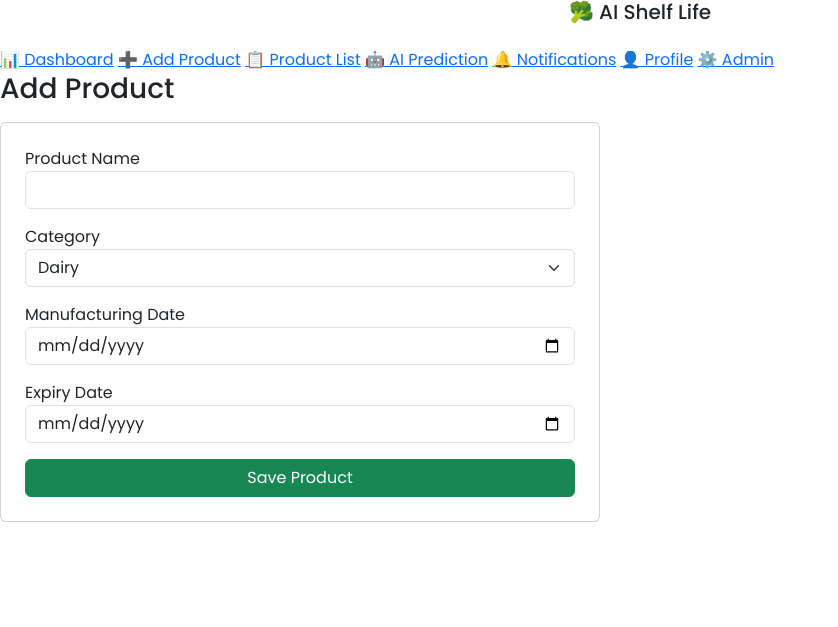
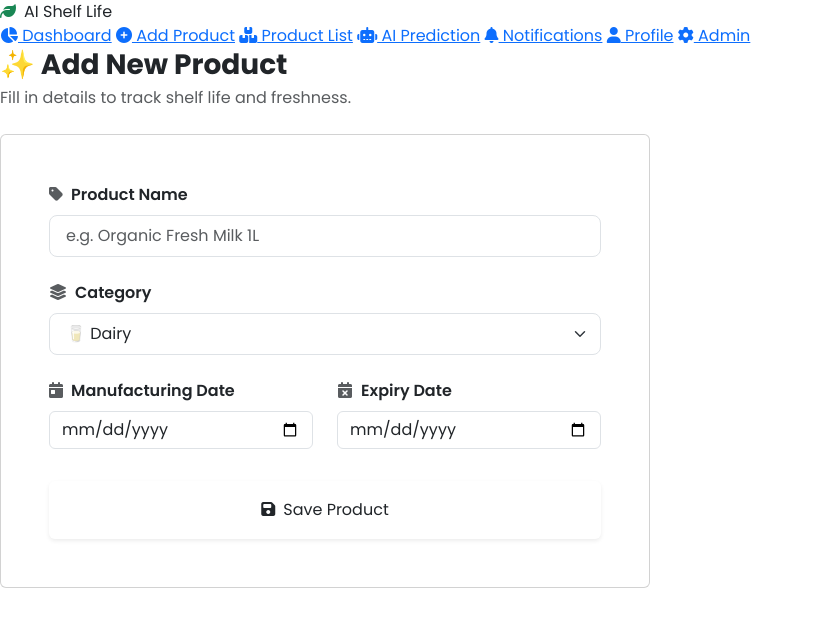
Before and after one commit to vaibhaviyadav2408-collab/-shelf-life-predictor, a Flask app: page /add-product in a window 1280 px wide. Shown: the top 627 px of the page, without its empty margins (0-838 px from the left). Run offline with Flask 3, Linux system fonts and the light colour scheme.

Commit message:
Revamp Add Product HTML layout and styles
Updated the Add Product page with improved layout, added icons, and enhanced styling.

```diff
--- a/templates/add_product.html
+++ b/templates/add_product.html
@@ -1,34 +1,78 @@
 <!DOCTYPE html>
 <html lang="en">
 <head>
-    <title>Add Product</title>
+    <meta charset="UTF-8">
+    <meta name="viewport" content="width=device-width, initial-scale=1.0">
+    <title>Add Product - AI Shelf Life</title>
+    <!-- Google Fonts & Font Awesome Icons -->
+    <link href="https://fonts.googleapis.com/css2?family=Plus+Jakarta+Sans:wght@400;500;600;700&display=swap" rel="stylesheet">
+    <link href="https://cdnjs.cloudflare.com/ajax/libs/font-awesome/6.4.0/css/all.min.css" rel="stylesheet">
+    <!-- Bootstrap 5 CSS -->
     <link href="https://cdn.jsdelivr.net/npm/bootstrap@5.3.0/dist/css/bootstrap.min.css" rel="stylesheet">
+    <!-- Custom CSS -->
     <link rel="stylesheet" href="{{ url_for('static', filename='style.css') }}">
 </head>
 <body>
+
+    <!-- Sidebar Navigation -->
     <div class="sidebar">
-        <h5 class="text-center mb-4">🥦 AI Shelf Life</h5>
-        <a href="{{ url_for('dashboard') }}">📊 Dashboard</a>
-        <a href="{{ url_for('add_product') }}" class="active">➕ Add Product</a>
-        <a href="{{ url_for('product_list') }}">📋 Product List</a>
-        <a href="{{ url_for('ai_prediction') }}">🤖 AI Prediction</a>
-        <a href="{{ url_for('notifications') }}">🔔 Notifications</a>
-        <a href="{{ url_for('profile') }}">👤 Profile</a>
-        <a href="{{ url_for('admin') }}">⚙️ Admin</a>
+        <div class="sidebar-brand">
+            <i class="fa-solid fa-leaf text-success me-2"></i>AI Shelf Life
+        </div>
+        <a href="{{ url_for('dashboard') }}"><i class="fa-solid fa-chart-pie"></i> Dashboard</a>
+        <a href="{{ url_for('add_product') }}" class="active"><i class="fa-solid fa-plus-circle"></i> Add Product</a>
+        <a href="{{ url_for('product_list') }}"><i class="fa-solid fa-boxes-stacked"></i> Product List</a>
+        <a href="{{ url_for('ai_prediction') }}"><i class="fa-solid fa-robot"></i> AI Prediction</a>
+        <a href="{{ url_for('notifications') }}"><i class="fa-solid fa-bell"></i> Notifications</a>
+        <a href="{{ url_for('profile') }}"><i class="fa-solid fa-user"></i> Profile</a>
+        <a href="{{ url_for('admin') }}"><i class="fa-solid fa-gear"></i> Admin</a>
     </div>
+
+    <!-- Main Content Area -->
     <div class="main-content">
-        <h3>Add Product</h3>
-        <div class="card card-custom p-4 mt-3" style="max-width: 600px;">
+        <div class="d-flex justify-content-between align-items-center mb-4">
+            <div>
+                <h3 class="fw-bold mb-1">✨ Add New Product</h3>
+                <p class="text-muted mb-0">Fill in details to track shelf life and freshness.</p>
+            </div>
+        </div>
+
+        <div class="card card-custom p-4 p-md-5" style="max-width: 650px;">
             <form action="{{ url_for('add_product') }}" method="POST" enctype="multipart/form-data">
-                <div class="mb-3"><label>Product Name</label><input type="text" class="form-control" required></div>
-                <div class="mb-3"><label>Category</label>
-                    <select class="form-select"><option>Dairy</option><option>Bakery</option><option>Fruits</option><option>Vegetables</option></select>
+
+                <div class="mb-4">
+                    <label class="form-label fw-semibold"><i class="fa-solid fa-tag text-muted me-2"></i>Product Name</label>
+                    <input type="text" name="product_name" class="form-control form-control-lg fs-6" placeholder="e.g. Organic Fresh Milk 1L" required>
                 </div>
-                <div class="mb-3"><label>Manufacturing Date</label><input type="date" class="form-control" required></div>
-                <div class="mb-3"><label>Expiry Date</label><input type="date" class="form-control" required></div>
-                <button type="submit" class="btn btn-success w-100">Save Product</button>
+
+                <div class="mb-4">
+                    <label class="form-label fw-semibold"><i class="fa-solid fa-layer-group text-muted me-2"></i>Category</label>
+                    <select name="category" class="form-select form-select-lg fs-6">
+                        <option value="Dairy">🥛 Dairy</option>
+                        <option value="Bakery">🍞 Bakery</option>
+                        <option value="Fruits">🍎 Fruits</option>
+                        <option value="Vegetables">🥦 Vegetables</option>
+                    </select>
+                </div>
+
+                <div class="row mb-4">
+                    <div class="col-md-6 mb-3 mb-md-0">
+                        <label class="form-label fw-semibold"><i class="fa-solid fa-calendar-day text-muted me-2"></i>Manufacturing Date</label>
+                        <input type="date" name="mfg_date" class="form-control" required>
+                    </div>
+                    <div class="col-md-6">
+                        <label class="form-label fw-semibold"><i class="fa-solid fa-calendar-xmark text-muted me-2"></i>Expiry Date</label>
+                        <input type="date" name="exp_date" class="form-control" required>
+                    </div>
+                </div>
+
+                <button type="submit" class="btn btn-green w-100 py-3 font-weight-bold fs-6 mt-2 shadow-sm">
+                    <i class="fa-solid fa-floppy-disk me-2"></i>Save Product
+                </button>
+
             </form>
         </div>
     </div>
+
 </body>
 </html>
```
